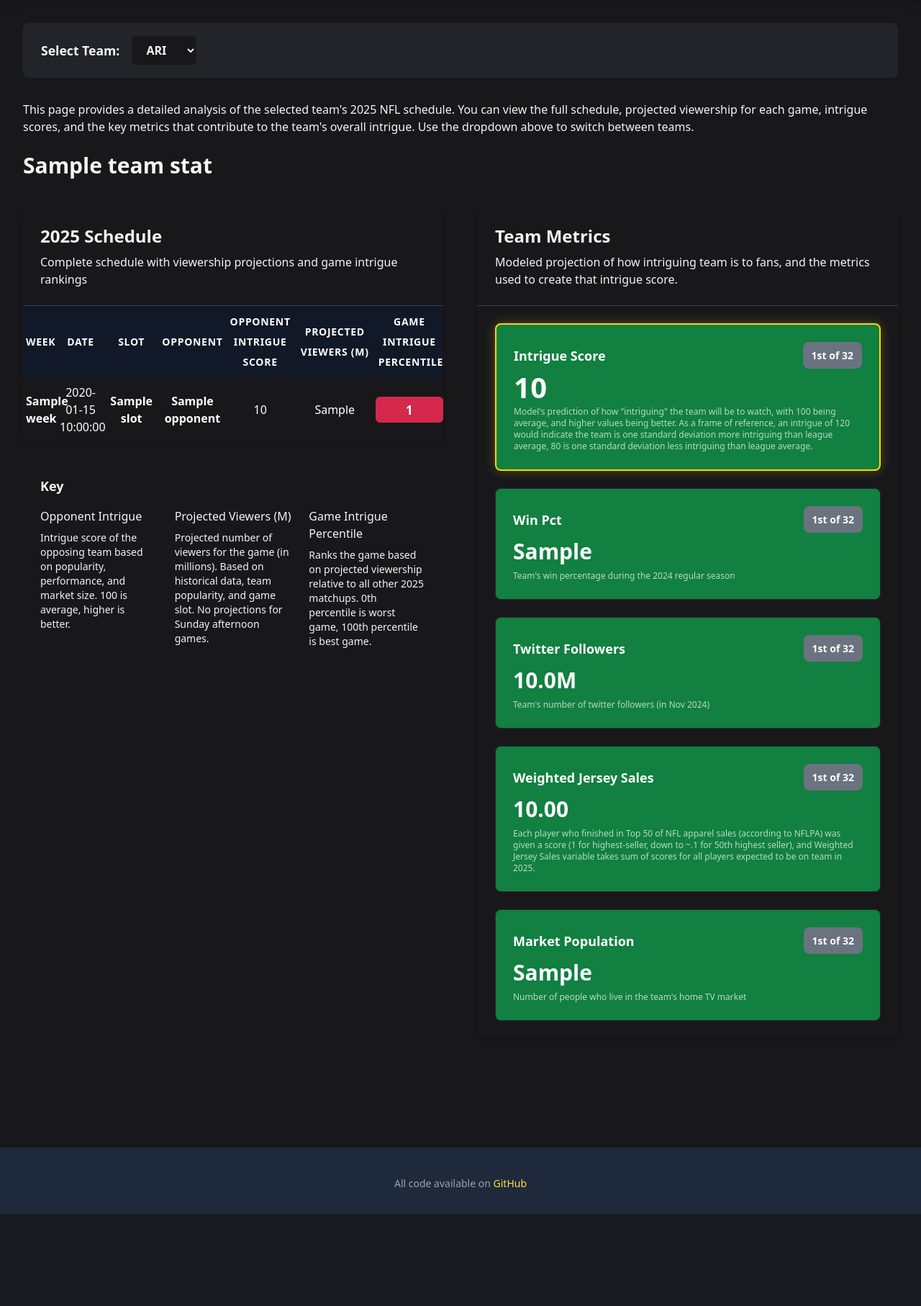
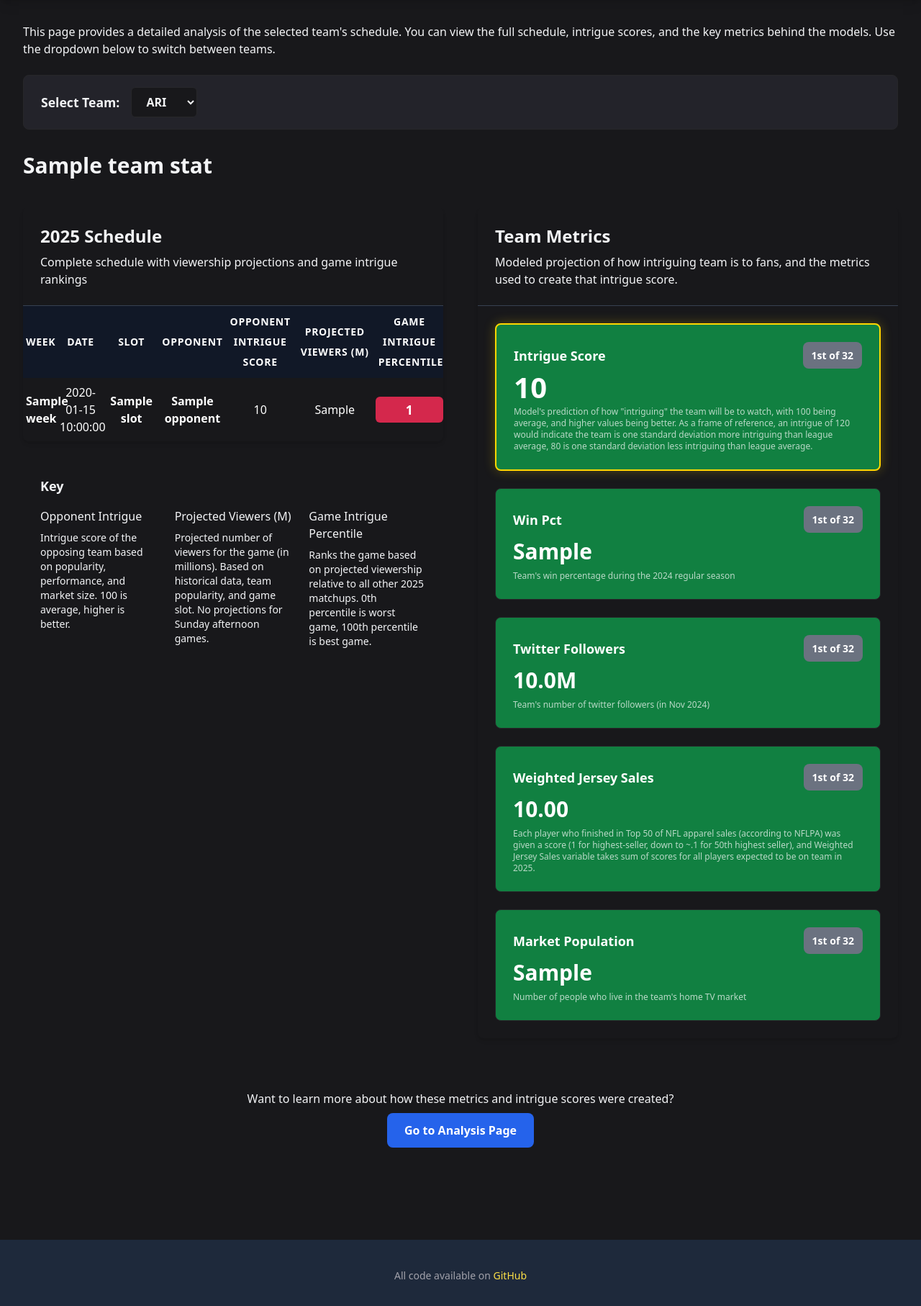
Before and after one commit to gahan4/nfl-schedule, a Flask app: template flask_app/templates/team_analysis.html in a window 1280 px wide. Shown: the part 64-1878 px from the top of the page at 72% size. Before the commit the page ends 1750 px from the top, so only its background shows below. Run offline with Flask 3, Linux system fonts and the light colour scheme; the template is opened without the code that fills it: most values are stand-ins (such as "Sample title", 1, 10 or a date in 2020); parts of the project's set-up code (start-up, migrations or seed data) failed here and were passed over; some libraries are stand-ins or nearby versions.

Commit message:
added further refinements to flask app section

```diff
--- a/flask_app/templates/team_analysis.html
+++ b/flask_app/templates/team_analysis.html
@@ -158,6 +158,13 @@
 {% endblock %}
 
 {% block content %}
+<!-- Intro Text (moved above dropdown, updated as requested) -->
+<div class="mb-6">
+    <p class="dark-subtext">
+        This page provides a detailed analysis of the selected team's schedule. You can view the full schedule, intrigue scores, and the key metrics behind the models. Use the dropdown below to switch between teams.
+    </p>
+</div>
+
 <!-- Team Selection Dropdown -->
 <form method="POST" action="{{ url_for('team_analysis_dropdown') }}" class="team-select-form">
     <label for="team_select">Select Team:</label>
@@ -168,12 +175,7 @@
     </select>
 </form>
 
-<!-- Intro Text -->
-<div class="mb-6">
-    <p class="dark-subtext">
-        This page provides a detailed analysis of the selected team's 2025 NFL schedule. You can view the full schedule, projected viewership for each game, intrigue scores, and the key metrics that contribute to the team's overall intrigue. Use the dropdown above to switch between teams.
-    </p>
-</div>
+
 
 <script>
 document.getElementById('team_select').addEventListener('change', function() {
@@ -377,4 +379,11 @@ document.getElementById('team_select').addEventListener('change', function() {
         </div>
     </div>
 </div>
+
+<!-- Wrap-up section with link to Analysis page -->
+<div class="mt-12 mb-8 text-center">
+    <p class="dark-subtext mb-2">Want to learn more about how these metrics and intrigue scores were created?</p>
+    <a href="{{ url_for('analysis') }}" class="inline-block px-6 py-3 rounded-lg font-semibold text-white bg-blue-600 hover:bg-blue-700 transition">Go to Analysis Page</a>
+</div>
+
 {% endblock %}
```
Also changed, not shown: flask_app/templates/team_analysis_dropdown.html (line endings or trailing spaces).
